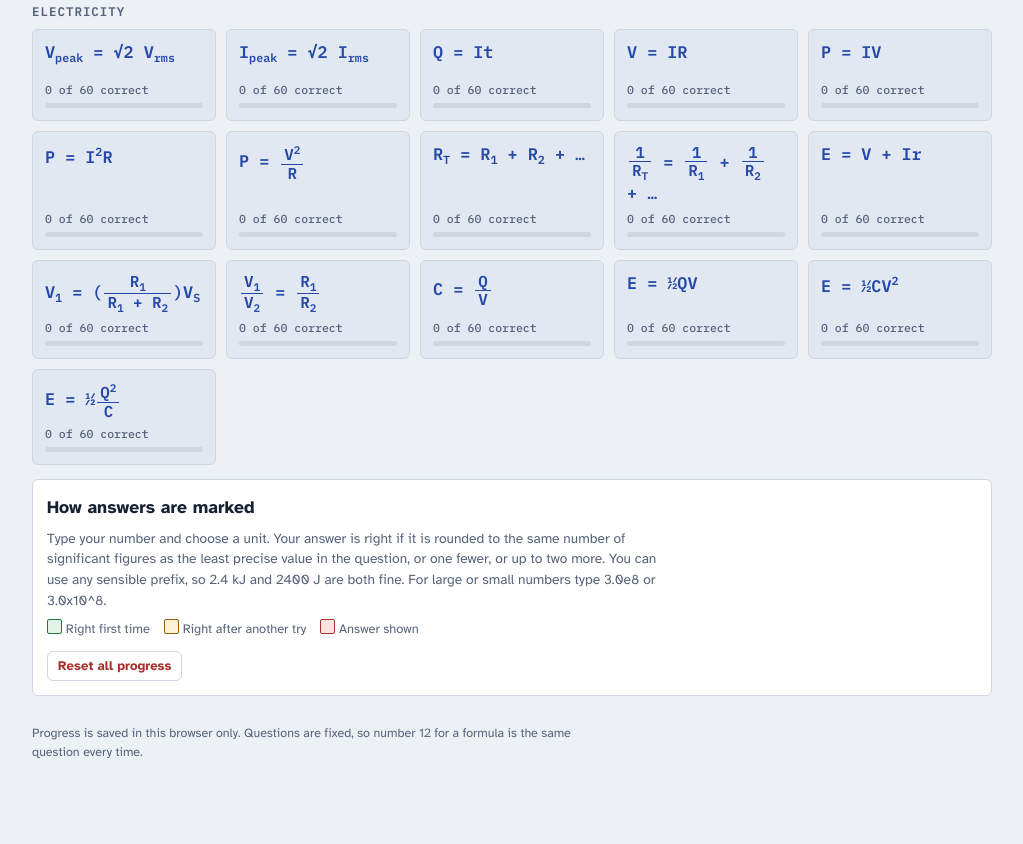
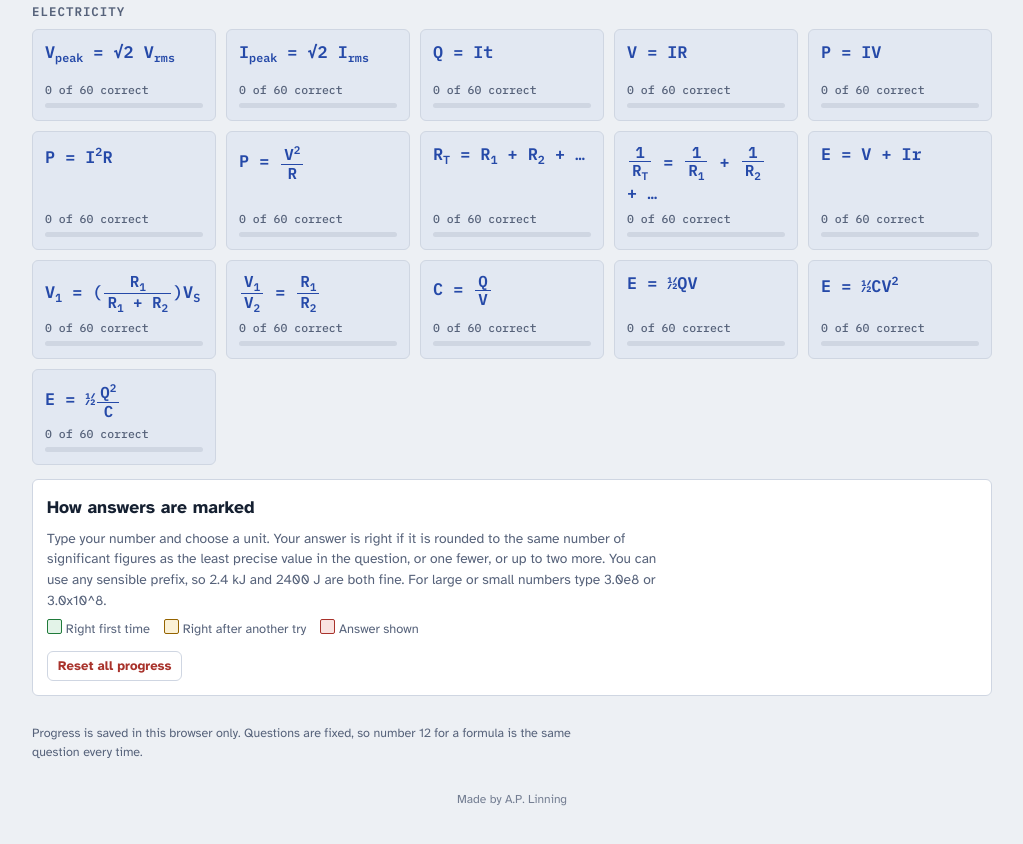
Before and after one commit to al-create153/h-physics, a plain HTML site: page equations.html in a window 1280 px wide. Shown: the part 1161-2005 px from the top of the page, without its empty margins (128-1151 px from the left). Before the commit the page ends 1983 px from the top, so only its background shows below. Drawn offline with Linux system fonts and the light colour scheme.

Commit message:
Add 'Made by A.P. Linning' footer to the home screen
Co-Authored-By: Claude Opus 5.5 <noreply@anthropic.com>
Claude-Session: https://claude.ai/code/session_01FztF1VMrgEt6TSsmb838Kb

```diff
--- a/equations.html
+++ b/equations.html
@@ -144,6 +144,7 @@ table.dt td:last-child{font-family:var(--f-mono);font-variant-numeric:tabular-nu
       <div class="confirm" id="resetAsk" hidden><span class="msg">Clear every result on this device?</span><button class="b sm danger" id="resetYes">Yes, clear it</button><button class="b sm" id="resetNo">Cancel</button></div>
     </div>
     <p class="foot">Progress is saved in this browser only. Questions are fixed, so number 12 for a formula is the same question every time.</p>
+    <p class="credit" style="text-align:center;font-size:12px;color:var(--muted,#888);opacity:.8;margin:28px 0 8px">Made by A.P. Linning</p>
   </div>
 
   <div id="menu" hidden>
```
Also changed, not shown: pastpapers.html (+1 -0 lines), theory.html (+1 -0 lines).
